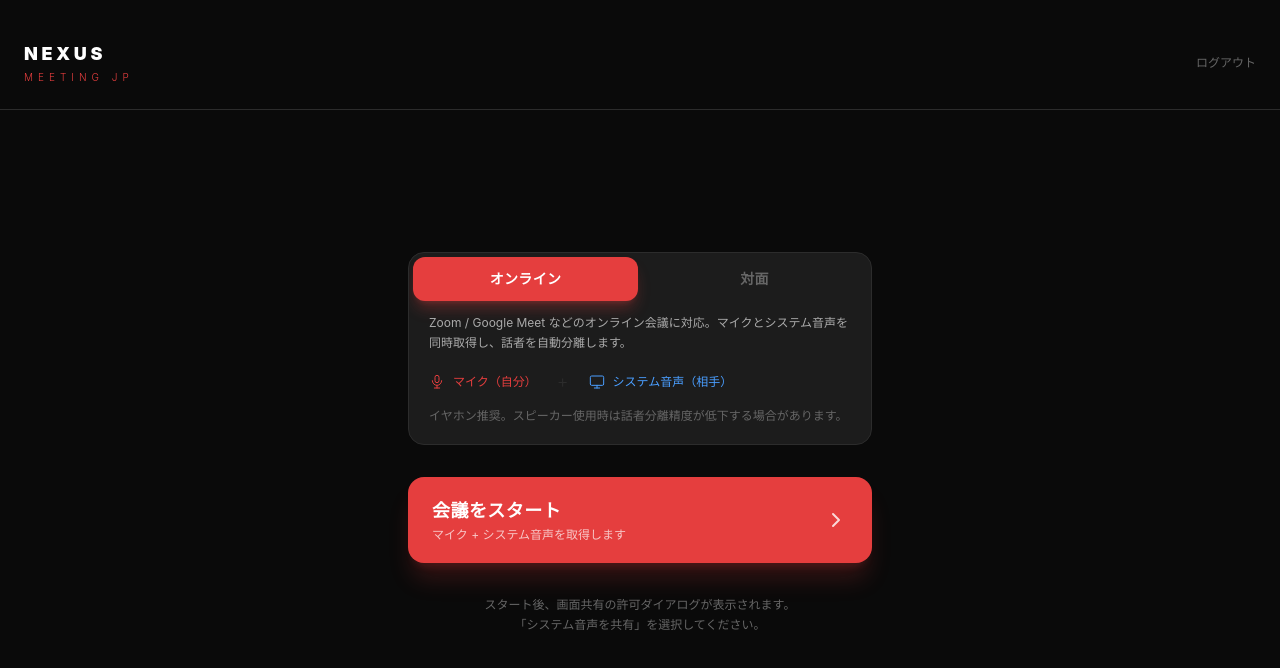
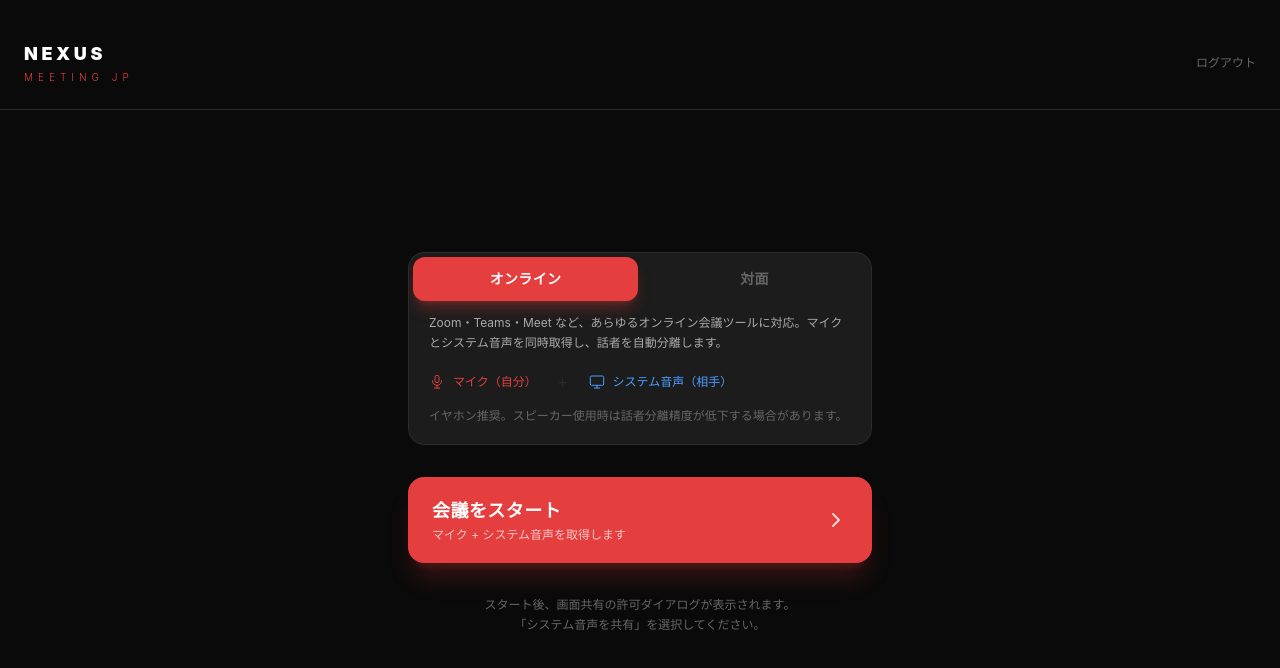
Before and after one commit to olifekabusiki-prog/nexus-meeting-jp, a Next.js app: page /home in a window 1280 px wide. Shown: the top 668 px of the page. Built offline with nearby package versions, Linux system fonts and the light colour scheme; no server answers.

Commit message:
fix: generalize online meeting tool name (not Zoom-only)

```diff
--- a/src/app/home/page.tsx
+++ b/src/app/home/page.tsx
@@ -115,7 +115,7 @@ export default function HomePage() {
             {online ? (
               <div className="space-y-3">
                 <p className="text-mtg-light text-xs leading-relaxed">
-                  Zoom / Google Meet などのオンライン会議に対応。マイクとシステム音声を同時取得し、話者を自動分離します。
+                  Zoom・Teams・Meet など、あらゆるオンライン会議ツールに対応。マイクとシステム音声を同時取得し、話者を自動分離します。
                 </p>
                 <div className="flex items-center gap-5 pt-1">
                   <div className="flex items-center gap-2 text-mtg-self">
```
